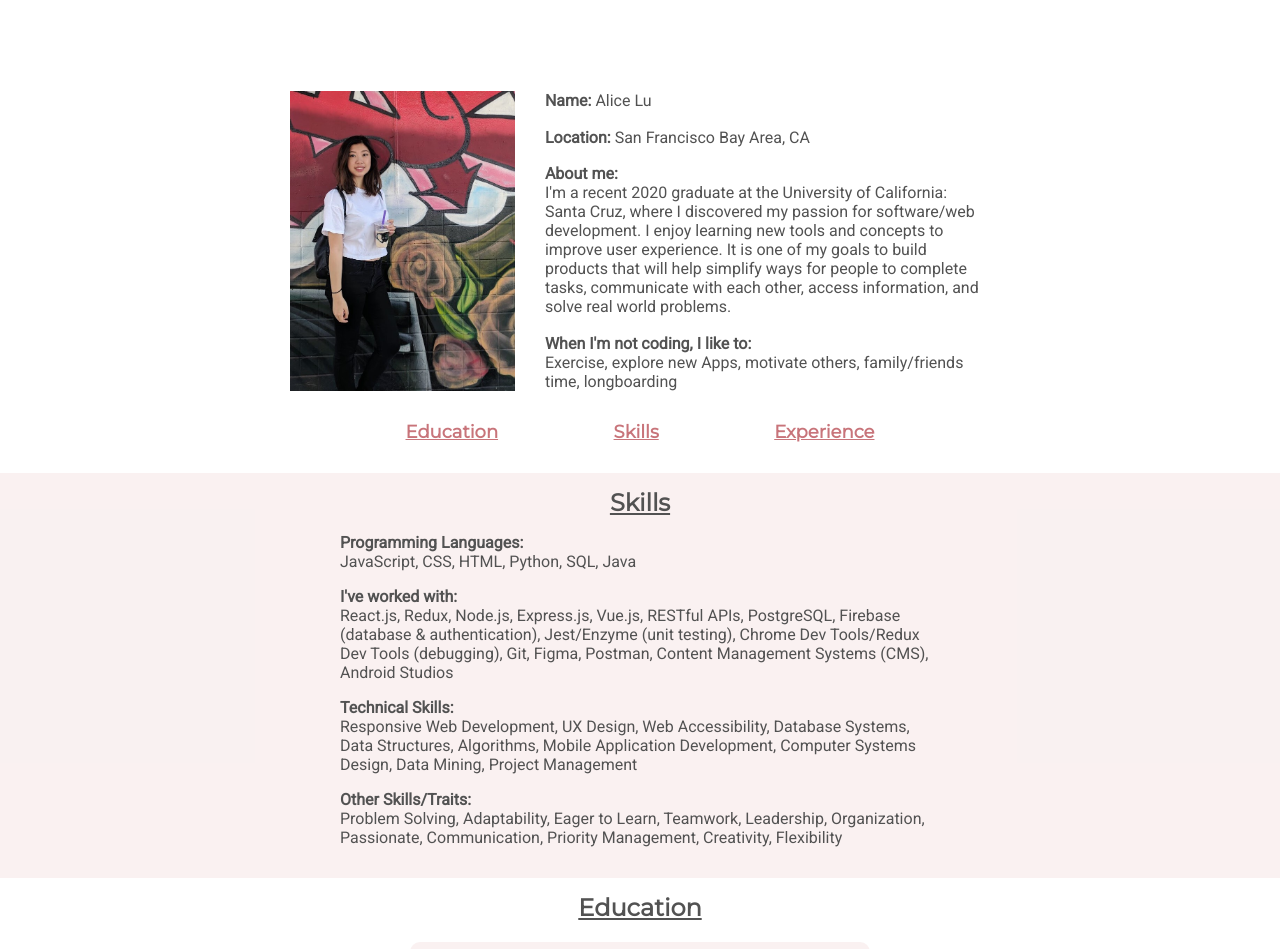
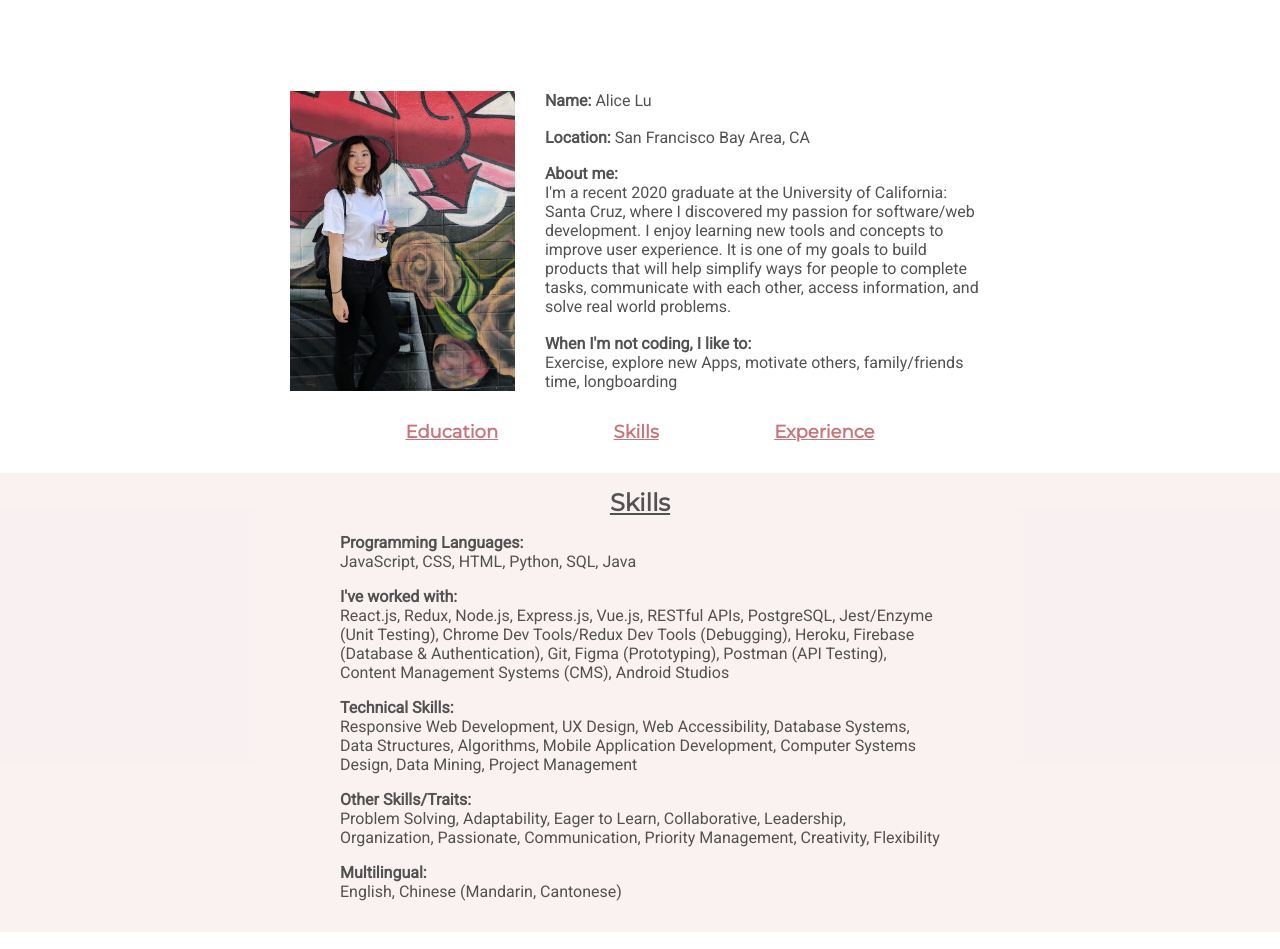
Before and after one commit to alicelu625/alicelu625.github.io, a React (Create React App) app: page /aboutme in a window 1280 px wide. Shown: the top 949 px of the page. Built offline with nearby package versions, Linux system fonts and the light colour scheme.

Commit message:
updated skills

```diff
--- a/src/components/AboutMe/Skills/Skills.js
+++ b/src/components/AboutMe/Skills/Skills.js
@@ -10,7 +10,7 @@ const skills = () => {
         },
         {
             title: 'I\'ve worked with',
-            content: 'React.js, Redux, Node.js, Express.js, Vue.js, RESTful APIs, PostgreSQL, Firebase (database & authentication), Jest/Enzyme (unit testing), Chrome Dev Tools/Redux Dev Tools (debugging), Git, Figma, Postman, Content Management Systems (CMS), Android Studios'
+            content: 'React.js, Redux, Node.js, Express.js, Vue.js, RESTful APIs, PostgreSQL, Jest/Enzyme (Unit Testing), Chrome Dev Tools/Redux Dev Tools (Debugging), Heroku, Firebase (Database & Authentication), Git, Figma (Prototyping), Postman (API Testing), Content Management Systems (CMS), Android Studios'
         },
         {
             title: 'Technical Skills',
@@ -18,7 +18,11 @@ const skills = () => {
         },
         {
             title: 'Other Skills/Traits',
-            content: 'Problem Solving, Adaptability, Eager to Learn, Teamwork, Leadership, Organization, Passionate, Communication, Priority Management, Creativity, Flexibility'
+            content: 'Problem Solving, Adaptability, Eager to Learn, Collaborative, Leadership, Organization, Passionate, Communication, Priority Management, Creativity, Flexibility'
+        },
+        {
+            title: 'Multilingual',
+            content: 'English, Chinese (Mandarin, Cantonese)'
         }
     ]
 
```
